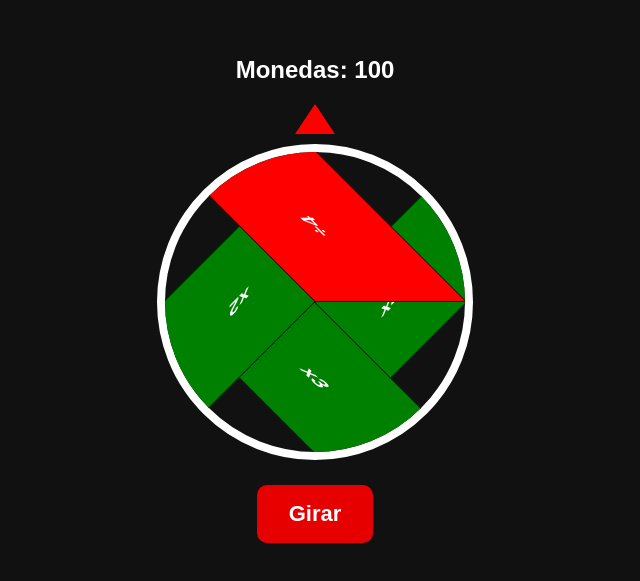
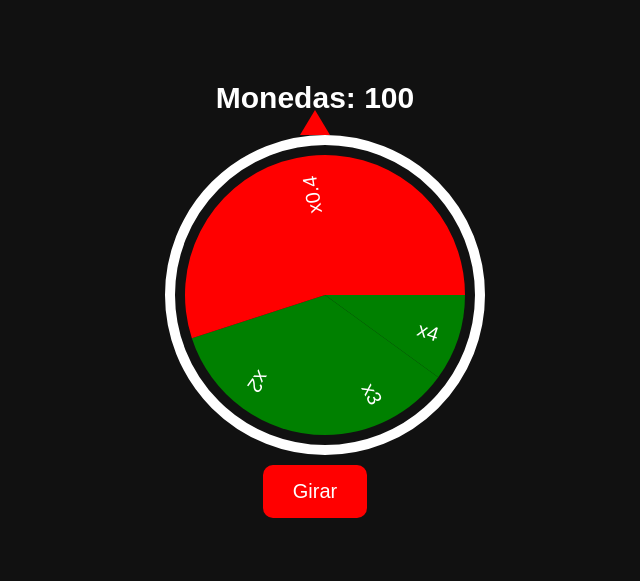
Before and after one commit to lucasngomezcarmona-bot/Lucasino-Ruleta, a plain HTML site: page index.html in a window 1280 px wide. Shown: the part 101-682 px from the top of the page, without its empty margins (325-965 px from the left). Drawn offline with Linux system fonts and the light colour scheme.

Commit message:
index.html

```diff
--- a/index.html
+++ b/index.html
@@ -1,130 +1,165 @@
 <!DOCTYPE html>
 <html lang="es">
 <head>
-  <meta charset="UTF-8" />
-  <meta name="viewport" content="width=device-width, initial-scale=1.0" />
-  <title>Ruleta con Probabilidades</title>
+<meta charset="UTF-8">
+<title>Ruleta</title>
 <style>
     body {
+        background: #111;
         display: flex;
         flex-direction: column;
+        justify-content: center;
         align-items: center;
-      justify-content: center;
         height: 100vh;
         margin: 0;
-      background: #111;
-      color: #fff;
+        color: white;
         font-family: Arial, sans-serif;
     }
-    #wheel {
+
+    #coins {
+        font-size: 30px;
+        margin-bottom: 20px;
+        font-weight: bold;
+    }
+
+    #wheelContainer {
+        position: relative;
         width: 300px;
         height: 300px;
-      border: 8px solid #fff;
+        margin-bottom: 30px;
+    }
+
+    #wheel {
+        width: 100%;
+        height: 100%;
+        border: 10px solid white;
         border-radius: 50%;
-      position: relative;
-      overflow: hidden;
-      transition: transform 4s cubic-bezier(0.33, 1, 0.68, 1);
+        transition: transform 4s ease-out;
     }
-    .slice {
+
+    /* Triángulo indicador */
+    #pointer {
         position: absolute;
-      width: 50%;
-      height: 50%;
-      top: 50%;
+        top: -25px;
         left: 50%;
-      transform-origin: 0% 0%;
-      border: 1px solid #000;
-      display: flex;
-      align-items: center;
-      justify-content: center;
-      font-weight: bold;
-      font-size: 18px;
-      color: #fff;
-    }
-    #pointer {
+        transform: translateX(-50%);
         width: 0;
         height: 0;
-      border-left: 20px solid transparent;
-      border-right: 20px solid transparent;
-      border-bottom: 30px solid red;
-      margin-bottom: 10px;
+        border-left: 15px solid transparent;
+        border-right: 15px solid transparent;
+        border-bottom: 25px solid red;
     }
-    button {
-      margin-top: 25px;
-      padding: 16px 32px;
-      font-size: 22px;
-      background: #e60000;
+
+    #spinButton {
+        background: red;
+        color: white;
         border: none;
-      color: #fff;
+        padding: 15px 30px;
+        font-size: 20px;
+        border-radius: 10px;
         cursor: pointer;
-      border-radius: 10px;
-      font-weight: bold;
+        transition: 0.2s;
     }
-    button:hover {
-      background: #ff2d2d;
-    }
-    #coins {
-      margin-bottom: 20px;
-      font-size: 24px;
-      font-weight: bold;
+
+    #spinButton:hover {
+        background: rgb(200,0,0);
     }
 </style>
 </head>
 <body>
 
 <div id="coins">Monedas: 100</div>
+
+<div id="wheelContainer">
     <div id="pointer"></div>
-  <div id="wheel"></div>
-  <button onclick="spinWheel()">Girar</button>
+    <canvas id="wheel" width="300" height="300"></canvas>
+</div>
+
+<button id="spinButton">Girar</button>
 
 <script>
+    const canvas = document.getElementById("wheel");
+    const ctx = canvas.getContext("2d");
+    const spinButton = document.getElementById("spinButton");
+    const coinsText = document.getElementById("coins");
+
     let coins = 100;
-    const coinDisplay = document.getElementById("coins");
-    const wheel = document.getElementById("wheel");
 
-    const results = [
-      { text: "x4", color: "green", weight: 10 },
-      { text: "x3", color: "green", weight: 15 },
-      { text: "x2", color: "green", weight: 20 },
-      { text: "÷4", color: "red", weight: 55 }
+    // Probabilidades:
+    // 10% → x4 (verde)
+    // 15% → x3 (verde)
+    // 20% → x2 (verde)
+    // 55% → x0.4 (rojo)
+
+    const sectors = [
+        { label: "x4", color: "green", prob: 0.10, mult: 4 },
+        { label: "x3", color: "green", prob: 0.15, mult: 3 },
+        { label: "x2", color: "green", prob: 0.20, mult: 2 },
+        { label: "x0.4", color: "red", prob: 0.55, mult: 0.4 }
     ];
 
-    const slices = results.length;
-    for (let i = 0; i < slices; i++) {
-      const slice = document.createElement("div");
-      slice.className = "slice";
-      slice.style.transform = `rotate(${(360 / slices) * i}deg) skewY(-45deg)`;
-      slice.style.background = results[i].color;
-      slice.innerHTML = results[i].text;
-      wheel.appendChild(slice);
+    // Convertir probabilidades en una rueda dividida
+    let angles = [];
+    let startAngle = 0;
+
+    sectors.forEach(sec => {
+        const angle = sec.prob * Math.PI * 2;
+        angles.push({ ...sec, start: startAngle, end: startAngle + angle });
+        startAngle += angle;
+    });
+
+    // Dibujar la ruleta
+    function drawWheel() {
+        angles.forEach(sec => {
+            ctx.beginPath();
+            ctx.moveTo(150, 150);
+            ctx.arc(150, 150, 140, sec.start, sec.end);
+            ctx.fillStyle = sec.color;
+            ctx.fill();
+            ctx.save();
+
+            // Poner texto
+            ctx.translate(150, 150);
+            ctx.rotate((sec.start + sec.end) / 2);
+            ctx.textAlign = "right";
+            ctx.fillStyle = "white";
+            ctx.font = "20px Arial";
+            ctx.fillText(sec.label, 120, 10);
+            ctx.restore();
+        });
     }
 
-    function chooseWeighted() {
-      let total = results.reduce((acc, r) => acc + r.weight, 0);
-      let rand = Math.random() * total;
-      for (let r of results) {
-        if (rand < r.weight) return r;
-        rand -= r.weight;
-      }
+    drawWheel();
+
+    let spinning = false;
+    let currentAngle = 0;
+
+    function spinWheel() {
+        if (spinning) return;
+        spinning = true;
+
+        const spinAmount = Math.random() * Math.PI * 2 + Math.PI * 6;
+        currentAngle += spinAmount;
+
+        canvas.style.transition = "transform 4s ease-out";
+        canvas.style.transform = `rotate(${currentAngle}rad)`;
+
+        setTimeout(() => {
+            const finalAngle = (currentAngle % (Math.PI * 2));
+
+            let result = sectors.find(sec => finalAngle >= sec.start && finalAngle < sec.end);
+
+            if (!result) result = sectors[sectors.length - 1];
+
+            coins = Math.floor(coins * result.mult);
+            coinsText.textContent = "Monedas: " + coins;
+
+            spinning = false;
+        }, 4000);
     }
 
-    function spinWheel() {
-      const selected = chooseWeighted();
-      const index = results.indexOf(selected);
-      const degrees = (360 / slices) * index + 360 * 5;
-      wheel.style.transform = `rotate(${degrees}deg)`;
+    spinButton.addEventListener("click", spinWheel);
+</script>
 
-      setTimeout(() => {
-        if (selected.text.startsWith("x")) {
-          const mult = parseInt(selected.text.replace("x", ""));
-          coins *= mult;
-        } else {
-          coins = Math.floor(coins / 4);
-        }
-        coinDisplay.textContent = "Monedas: " + coins;
-      }, 4000);
-    }
-  </script>
 </body>
-  <script src="script.js"></script>
-
 </html>
```
Lines whose indentation alone changed are shown as unchanged.
